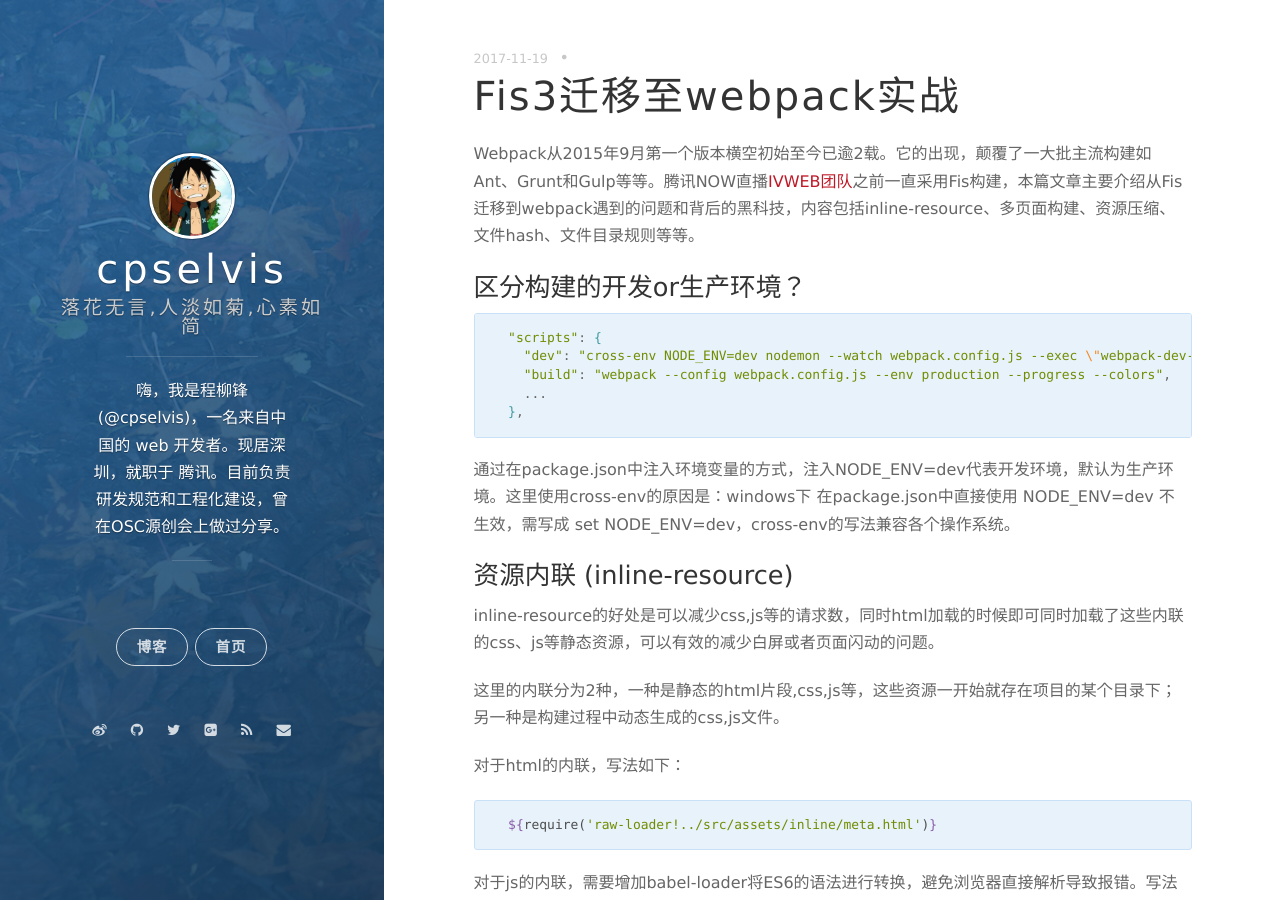
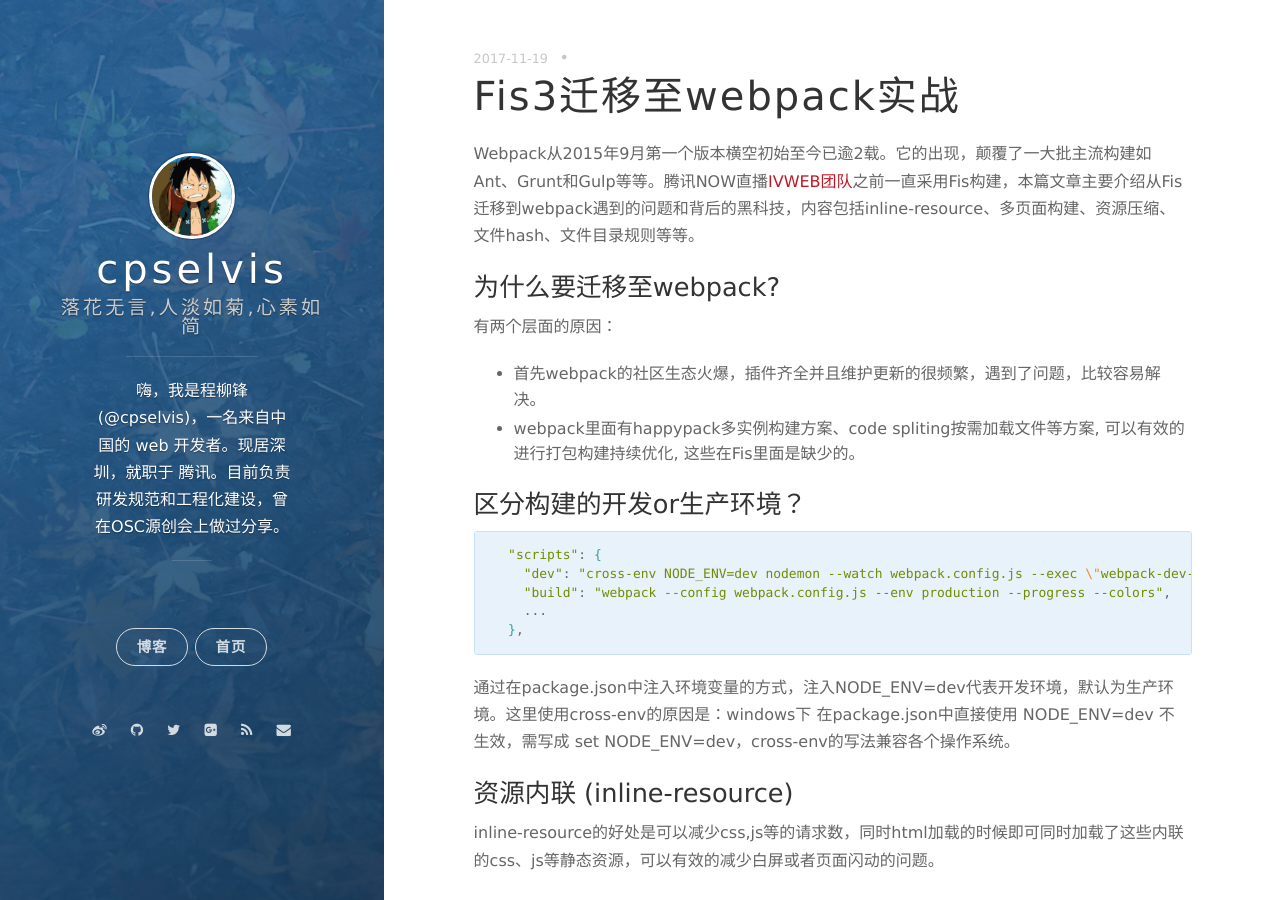
Before and after one commit to cpselvis/cpselvis.github.io, a Jekyll site: the page built from _posts/2017-11-19-Fis3迁移至Webpack实战.markdown, in a window 1280 px wide and 900 px high. Built offline with Jekyll 4.4.1, drawn with Linux system fonts in a browser that asks for light colours; nearby versions of some CDN libraries; our own code applies the rules of GitHub Pages for plain Markdown files; comment, search, counter and statistics services are not loaded; some of the changed text lies outside the part shown.

Commit message:
docs: 增加参考文档

````diff
--- a/_posts/2017-11-19-Fis3迁移至Webpack实战.markdown
+++ b/_posts/2017-11-19-Fis3迁移至Webpack实战.markdown
@@ -1,4 +1,9 @@
 Webpack从2015年9月第一个版本横空初始至今已逾2载。它的出现，颠覆了一大批主流构建如Ant、Grunt和Gulp等等。腾讯NOW直播[IVWEB团队](https://ivweb.io/)之前一直采用Fis构建，本篇文章主要介绍从Fis迁移到webpack遇到的问题和背后的黑科技，内容包括inline-resource、多页面构建、资源压缩、文件hash、文件目录规则等等。
+
+### 为什么要迁移至webpack?
+有两个层面的原因：
+- 首先webpack的社区生态火爆，插件齐全并且维护更新的很频繁，遇到了问题，比较容易解决。
+- webpack里面有happypack多实例构建方案、code spliting按需加载文件等方案, 可以有效的进行打包构建持续优化, 这些在Fis里面是缺少的。
 
 ### 区分构建的开发or生产环境？
 ``` sh
@@ -218,3 +223,10 @@ rules: [
   ```
 
 由于篇幅原因，关于webpack的打包优化将会用另外一篇文章介绍，敬请期待～
+
+### 参考文档
+- [webpack 官方文档](https://webpack.js.org/guides/)
+- [一本介绍webpack比较全面的教程](https://survivejs.com/webpack/foreword/)
+- [html-webpack-plugin文档](https://github.com/jantimon/html-webpack-plugin)
+- [Wildcards in entry points](https://github.com/webpack/webpack/issues/370)
+- [BrowserslistError: Unknown version 55 of and_chr](https://github.com/ben-eb/cssnano/issues/340)
````
